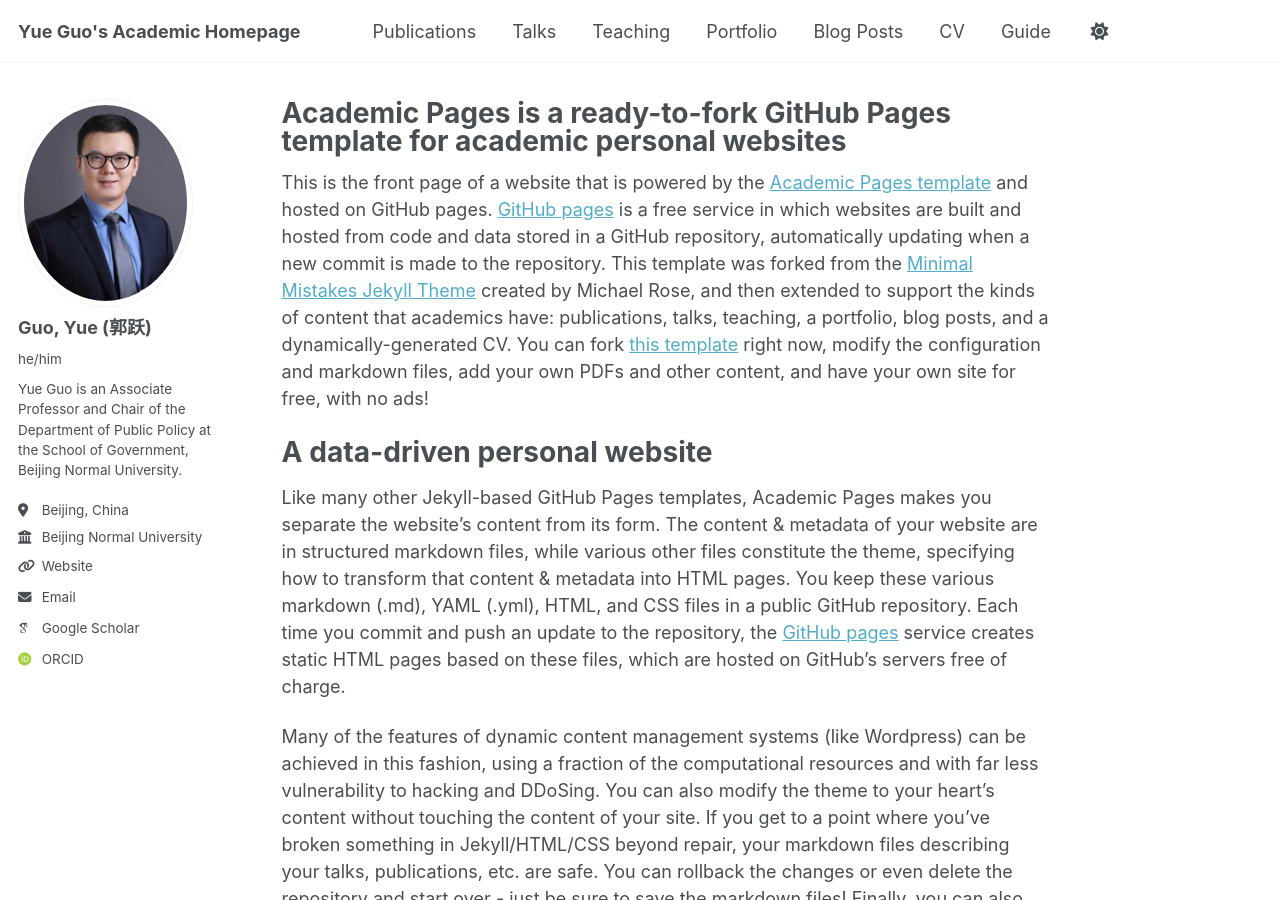
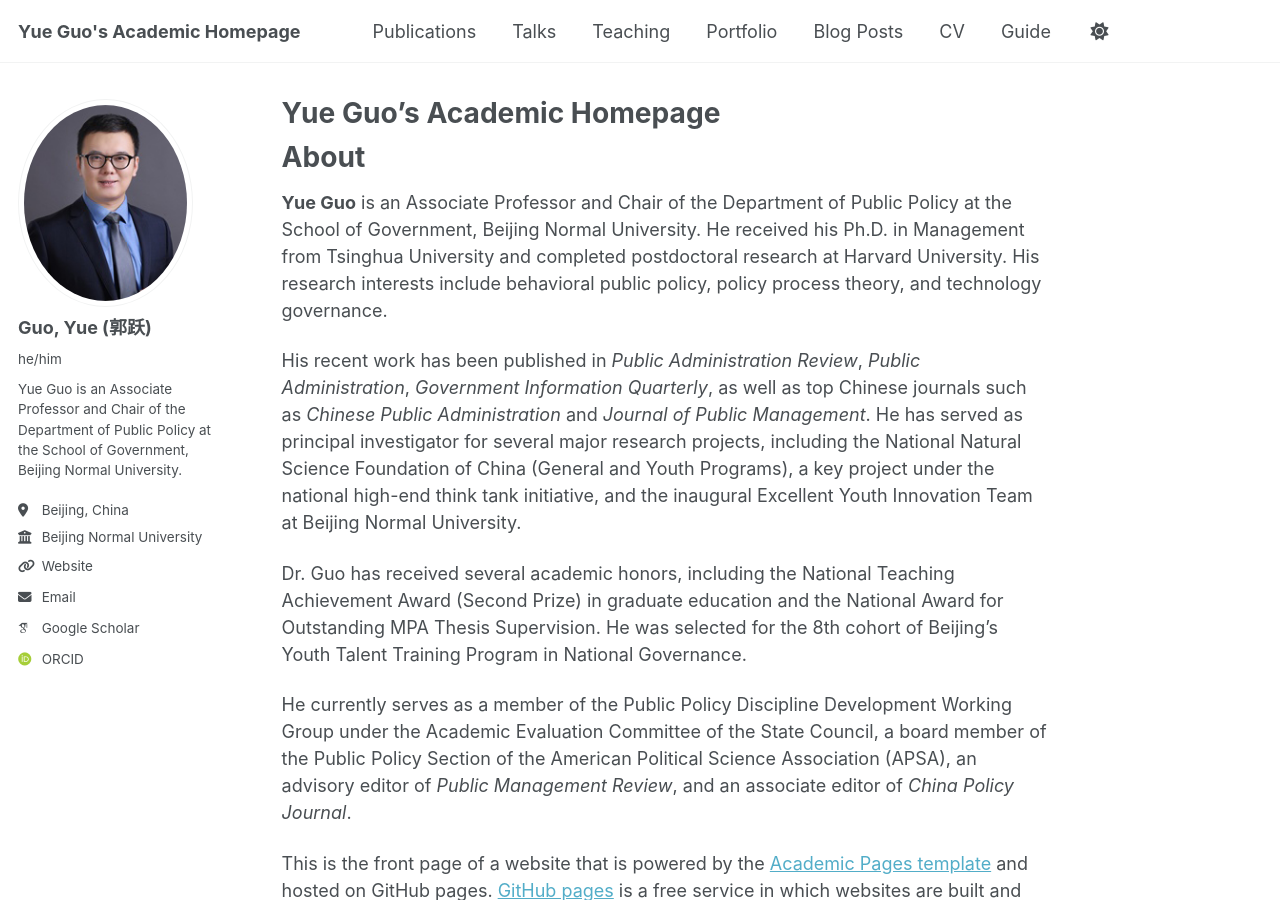
Before and after one commit to guoyue-policy/guoyue-policy.github.io, a Jekyll site: the page built from _pages/about.md, in a window 1280 px wide and 900 px high. Built offline with Jekyll 4.4.1, drawn with Linux system fonts in a browser that asks for light colours; some web fonts are replaced.

Commit message:
Update about.md

```diff
--- a/_pages/about.md
+++ b/_pages/about.md
@@ -1,11 +1,22 @@
 ---
 permalink: /
-title: "Academic Pages is a ready-to-fork GitHub Pages template for academic personal websites"
+title: "Yue Guo's Academic Homepage"
 author_profile: true
 redirect_from:
   - /about/
   - /about.html
 ---
+
+About
+======
+**Yue Guo** is an Associate Professor and Chair of the Department of Public Policy at the School of Government, Beijing Normal University. He received his Ph.D. in Management from Tsinghua University and completed postdoctoral research at Harvard University. His research interests include behavioral public policy, policy process theory, and technology governance.
+
+His recent work has been published in *Public Administration Review*, *Public Administration*, *Government Information Quarterly*, as well as top Chinese journals such as *Chinese Public Administration* and *Journal of Public Management*. He has served as principal investigator for several major research projects, including the National Natural Science Foundation of China (General and Youth Programs), a key project under the national high-end think tank initiative, and the inaugural Excellent Youth Innovation Team at Beijing Normal University.
+
+Dr. Guo has received several academic honors, including the National Teaching Achievement Award (Second Prize) in graduate education and the National Award for Outstanding MPA Thesis Supervision. He was selected for the 8th cohort of Beijing’s Youth Talent Training Program in National Governance.
+
+He currently serves as a member of the Public Policy Discipline Development Working Group under the Academic Evaluation Committee of the State Council, a board member of the Public Policy Section of the American Political Science Association (APSA), an advisory editor of *Public Management Review*, and an associate editor of *China Policy Journal*.
+
 
 This is the front page of a website that is powered by the [Academic Pages template](https://github.com/academicpages/academicpages.github.io) and hosted on GitHub pages. [GitHub pages](https://pages.github.com) is a free service in which websites are built and hosted from code and data stored in a GitHub repository, automatically updating when a new commit is made to the repository. This template was forked from the [Minimal Mistakes Jekyll Theme](https://mmistakes.github.io/minimal-mistakes/) created by Michael Rose, and then extended to support the kinds of content that academics have: publications, talks, teaching, a portfolio, blog posts, and a dynamically-generated CV. You can fork [this template](https://github.com/academicpages/academicpages.github.io) right now, modify the configuration and markdown files, add your own PDFs and other content, and have your own site for free, with no ads!
 
```
